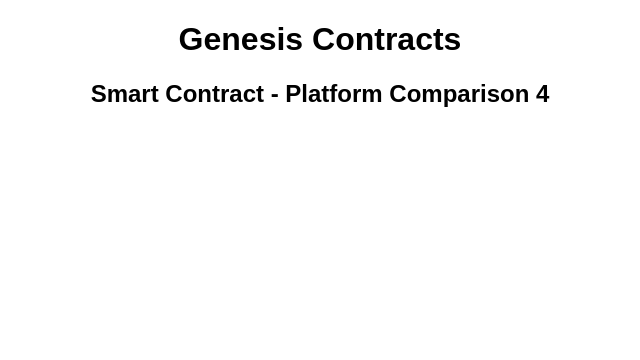
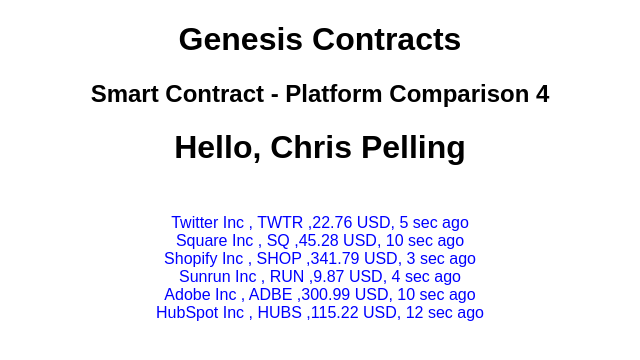
Before and after one commit to genesis0x/GenesisContractsWebsite, a React (Create React App) app: page / in a window 1280 px wide. Shown: the top 360 px of the page, without its empty margins (320-960 px from the left). Built offline with nearby package versions, Linux system fonts and the light colour scheme.

Commit message:
created json and initial component for platforms table

```diff
--- /dev/null
+++ b/platformData.js
@@ -0,0 +1 @@
+export const stockData = ["Ford", "BMW", "Fiat"];
--- a/src/App.js
+++ b/src/App.js
@@ -1,10 +1,17 @@
 import "./styles.css";
+import { Platforms } from "./Platforms";
+
+function Welcome(props) {
+  return <h1>Hello, {props.name}</h1>;
+}
 
 export default function App() {
   return (
     <div className="App">
       <h1>Genesis Contracts</h1>
       <h2>Smart Contract - Platform Comparison 4</h2>
+      <Welcome name="Chris Pelling" />
+      <Platforms />
     </div>
   );
 }
--- /dev/null
+++ b/src/Platforms.js
@@ -0,0 +1,24 @@
+import React from "react";
+import { platformData } from "./platformData";
+
+export const Platforms = () => {
+  return (
+    <>
+      <div className="platforms-container">
+        {platformData.map((data, key) => {
+          return (
+            <div key={key}>
+              {data.company +
+                " , " +
+                data.ticker +
+                " ," +
+                data.stockPrice +
+                ", " +
+                data.timeElapsed}
+            </div>
+          );
+        })}
+      </div>
+    </>
+  );
+};
--- /dev/null
+++ b/src/platformData.js
@@ -0,0 +1,38 @@
+export const platformData = [
+  {
+    company: "Twitter Inc",
+    ticker: "TWTR",
+    stockPrice: "22.76 USD",
+    timeElapsed: "5 sec ago"
+  },
+  {
+    company: "Square Inc",
+    ticker: "SQ",
+    stockPrice: "45.28 USD",
+    timeElapsed: "10 sec ago"
+  },
+  {
+    company: "Shopify Inc",
+    ticker: "SHOP",
+    stockPrice: "341.79 USD",
+    timeElapsed: "3 sec ago"
+  },
+  {
+    company: "Sunrun Inc",
+    ticker: "RUN",
+    stockPrice: "9.87 USD",
+    timeElapsed: "4 sec ago"
+  },
+  {
+    company: "Adobe Inc",
+    ticker: "ADBE",
+    stockPrice: "300.99 USD",
+    timeElapsed: "10 sec ago"
+  },
+  {
+    company: "HubSpot Inc",
+    ticker: "HUBS",
+    stockPrice: "115.22 USD",
+    timeElapsed: "12 sec ago"
+  }
+];
--- a/src/styles.css
+++ b/src/styles.css
@@ -2,3 +2,10 @@
   font-family: sans-serif;
   text-align: center;
 }
+
+.platforms-container {
+  color: blue;
+  padding-left: 3em;
+  padding-right: 3em;
+  margin-top: 3em;
+}
```
